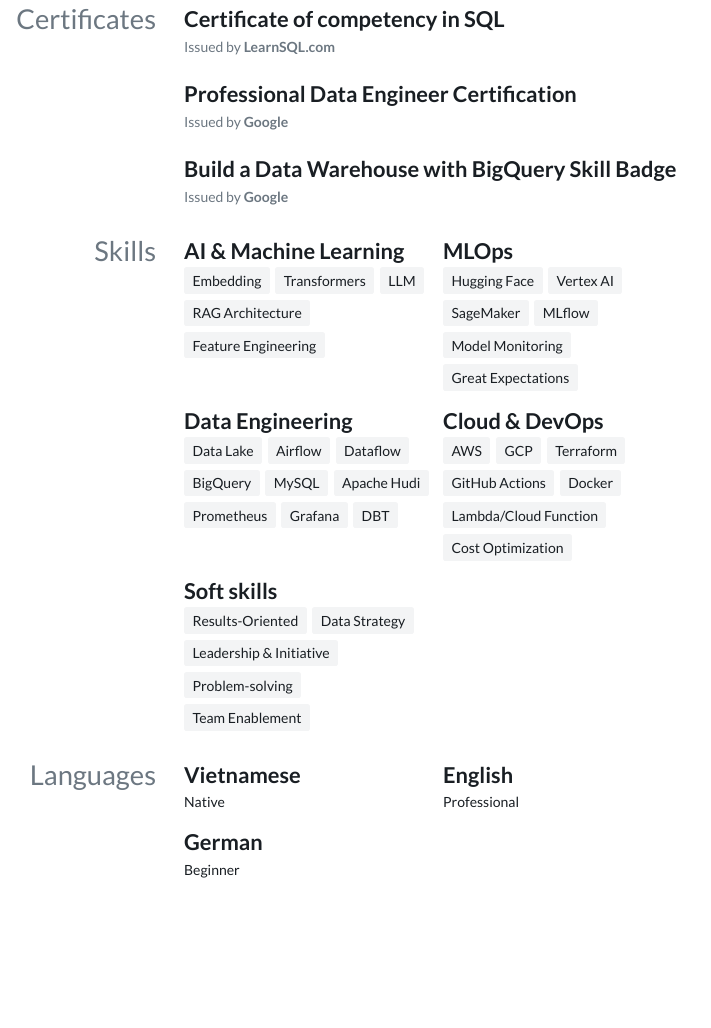
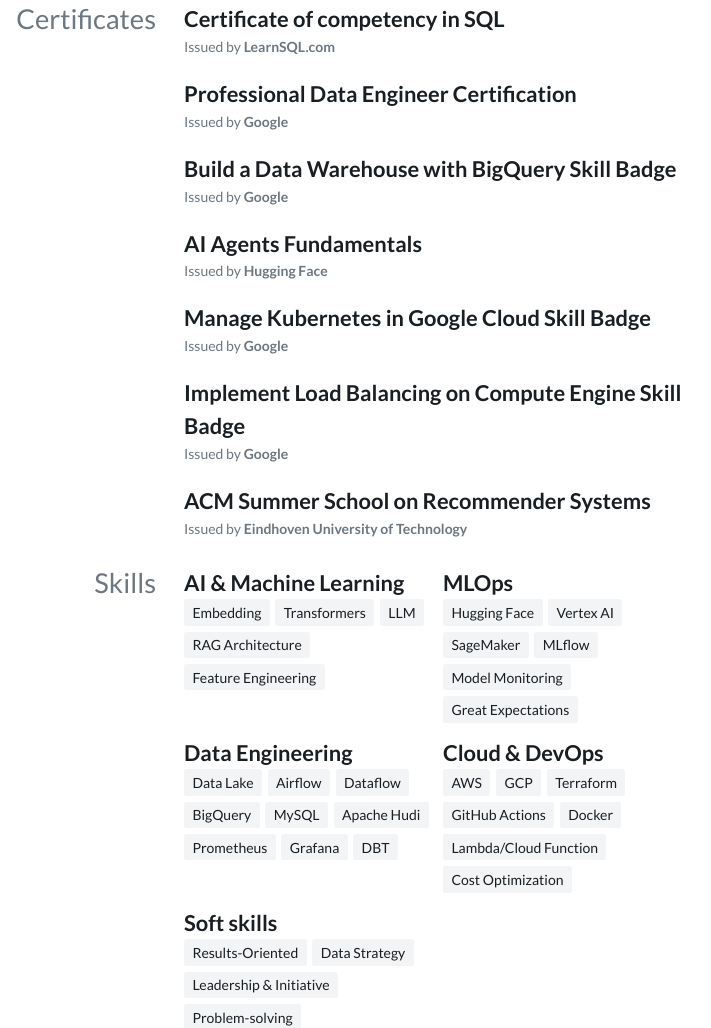
Before and after one commit to thanthanhan93/resume, a website: page index.html in a window 1280 px wide. Shown: the part 2133-3161 px from the top of the page, without its empty margins (302-1013 px from the left). Before the commit the page ends 3069 px from the top, so only its background shows below. Drawn offline with Linux system fonts and the light colour scheme.

Commit message:
update cv

```diff
--- a/index.html
+++ b/index.html
@@ -239,6 +239,42 @@
                 </header>
               </article>
 
+              <article>
+                <header>
+                  <h4>AI Agents Fundamentals</h4>
+                  <div class="meta">
+                    <div>Issued by <strong>Hugging Face</strong></div>
+                  </div>
+                </header>
+              </article>
+
+              <article>
+                <header>
+                  <h4>Manage Kubernetes in Google Cloud Skill Badge</h4>
+                  <div class="meta">
+                    <div>Issued by <strong>Google</strong></div>
+                  </div>
+                </header>
+              </article>
+
+              <article>
+                <header>
+                  <h4>Implement Load Balancing on Compute Engine Skill Badge</h4>
+                  <div class="meta">
+                    <div>Issued by <strong>Google</strong></div>
+                  </div>
+                </header>
+              </article>
+
+              <article>
+                <header>
+                  <h4>ACM Summer School on Recommender Systems</h4>
+                  <div class="meta">
+                    <div>Issued by <strong>Eindhoven University of Technology</strong></div>
+                  </div>
+                </header>
+              </article>
+
         </div>
       </section>
 
```
Also changed, not shown: 1 other file.
